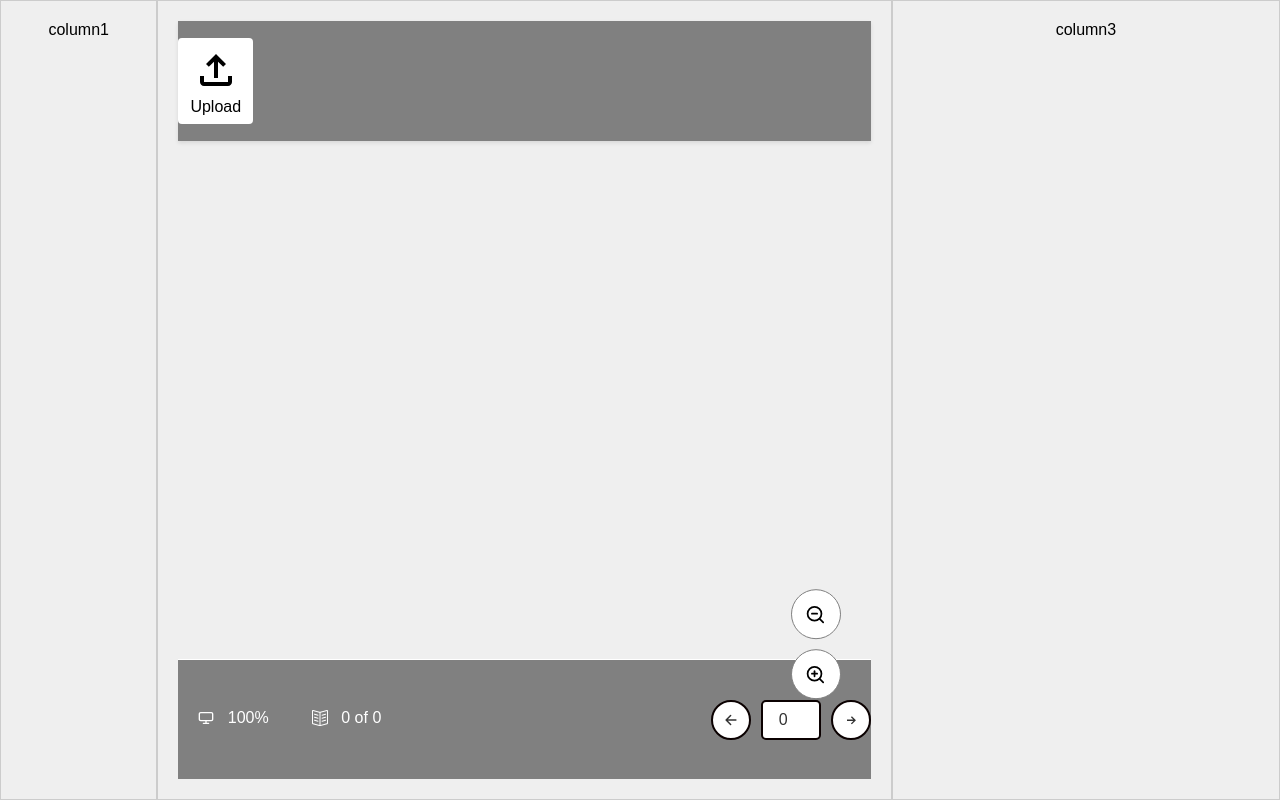
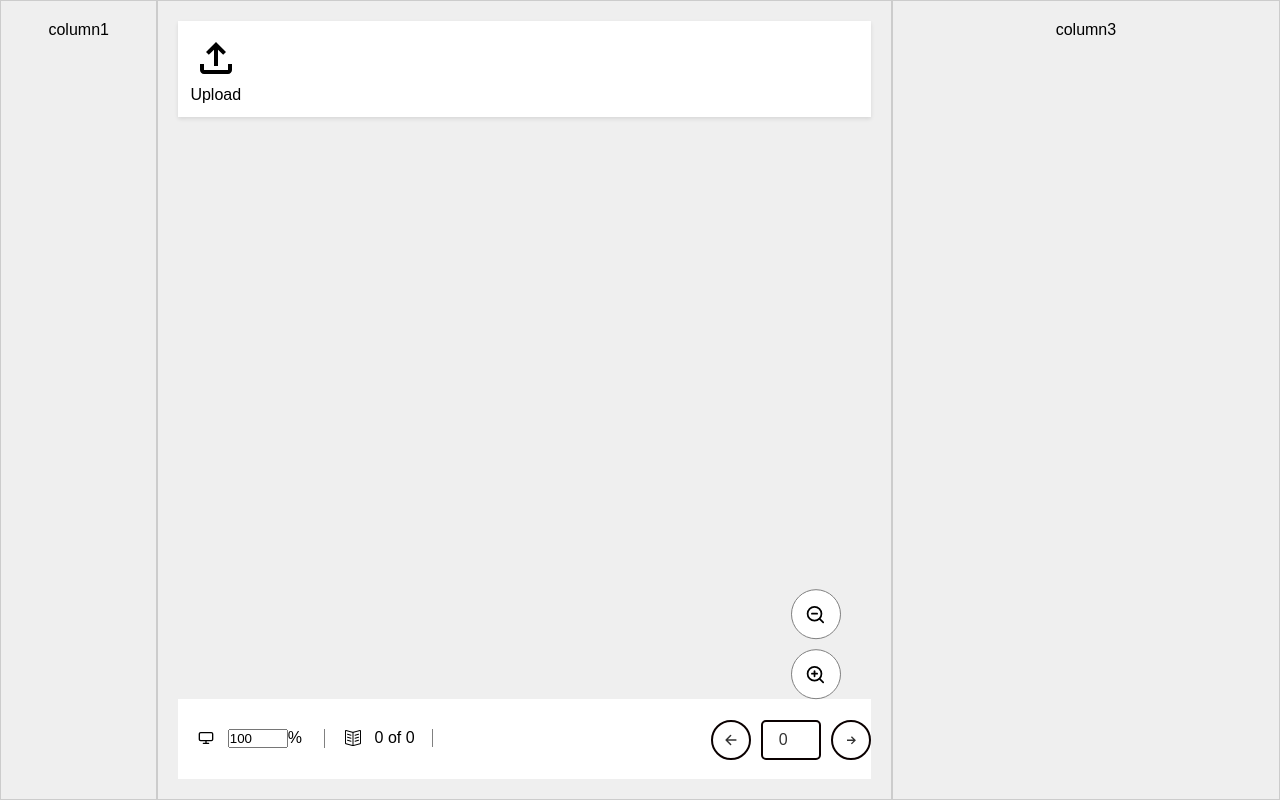
Before and after one commit to enjyashraf18/Annotation-tool, a React (Create React App) app: page / in a window 1280 px wide. Built offline with nearby package versions, Linux system fonts and the light colour scheme.

Commit message:
pdf finished

```diff
--- a/package.json
+++ b/package.json
@@ -9,6 +9,7 @@
     "react": "^18.3.1",
     "react-dom": "^18.3.1",
     "react-icons": "^5.2.1",
+    "react-medium-image-zoom": "^5.2.8",
     "react-pdf": "^9.1.0",
     "react-scripts": "5.0.1",
     "web-vitals": "^2.1.4"
--- a/src/App.css
+++ b/src/App.css
@@ -13,7 +13,7 @@ html, body {
 
 .main-container {
   display: flex;
-  min-height: 100svh; /* Ensure the container takes full viewport height */
+  min-height: 100vh; /* Ensure the container takes full viewport height */
 }
 
 .column {
@@ -52,8 +52,7 @@ html, body {
   height: 900px;
   overflow: auto;
   display: flex;
-  justify-content: center;
-  align-items: center;
+
 
 }
 
@@ -96,10 +95,11 @@ html, body {
 
 .image-container {
   width: 100%;
-  height: 900px;
+  height: 69vh; /* Ensure the container has a specific height */
   overflow: auto;
   display: flex;
-
+  justify-content: center;
+  align-items: center;
 }
 
 .image-container img {
@@ -159,12 +159,22 @@ html, body {
   height: 100vh;
 }
 
-.App-header, .App-footer {
-  background-color: grey;
-  color: white;
+.App-header{
+
+    background-color: white;
+
+    text-align: center;
+    padding: 0;
+    height: 12vh;
+
+
+}
+.App-footer {
+  background-color: white;
+
   text-align: center;
   padding: 0;
-  height: 15vh;
+  height: 10vh;
 
 }
 
@@ -183,7 +193,7 @@ html, body {
   display: flex;
   justify-content: center;
   align-items: center;
-  height: 70vh;
+  height: 65vh;
   position: relative;
 }
 
@@ -264,6 +274,7 @@ header {
 .footer-icons {
   display: flex;
   align-items: center;
+  color: black;
 }
 
 .footer-icons-right {
@@ -271,8 +282,18 @@ header {
   align-items: center;
 }
 
-.page-input {
-  width: 50px;
-  text-align: center;
-  height: 70vh;
+
+.pdf-document {
+  display: flex;
+
+  align-items: center;
+  width: 100%;
 }
+
+.pdf-page {
+  display: flex;
+  justify-content: center;
+  align-items: center;
+  width: auto !important;
+  margin: auto;
+}
--- a/src/App.js
+++ b/src/App.js
@@ -1,164 +1,3 @@
-
-// import React, { useState, useEffect } from 'react';
-// import './App.css';
-// import { MdOutlineFileUpload } from "react-icons/md";
-// import { IoArrowBack } from 'react-icons/io5';
-// import { GrFormNextLink } from "react-icons/gr";
-// import { CgScreen } from "react-icons/cg";
-// import { SlBookOpen } from "react-icons/sl";
-// import { FiZoomIn, FiZoomOut } from "react-icons/fi";
-// import PDFViewer from './components/PDFViewer';
-// import ImageDisplay from './components/ImageDisplay';
-// import './components/FileUpload.css';
-
-// function App() {
-//   const [file, setFile] = useState(null);
-//   const [fileType, setFileType] = useState(null);
-//   const [zoomLevel, setZoomLevel] = useState(1);
-//   const [numPages, setNumPages] = useState(1);
-//   const [pageNumber, setPageNumber] = useState(1);
-//   const [pageInput, setPageInput] = useState(1);
-
-//   function handleFile(e) {
-//     const selectedFile = e.target.files[0];
-//     const fileType = selectedFile.type;
-
-//     if (fileType === 'application/pdf') {
-//       setFileType('pdf');
-//       const reader = new FileReader();
-//       reader.onload = (e) => {
-//         setFile(e.target.result);
-//       };
-//       reader.readAsDataURL(selectedFile);
-//     } else if (fileType.startsWith('image/')) {
-//       setFileType('image');
-//       setFile(URL.createObjectURL(selectedFile));
-//     } else {
-//       setFileType(null);
-//       setFile(null);
-//     }
-//   }
-
-//   const onDocumentLoadSuccess = (numPages) => {
-//     setNumPages(numPages);
-//   };
-
-//   useEffect(() => {
-//     setPageInput(pageNumber);
-//   }, [pageNumber]);
-
-//   const goToPrevPage = () => {
-//     setPageNumber(prevPageNumber => Math.max(prevPageNumber - 1, 1));
-//   };
-
-//   const goToNextPage = () => {
-//     setPageNumber(prevPageNumber => Math.min(prevPageNumber + 1, numPages));
-//   };
-
-//   const handlePageInputChange = (e) => {
-//     const pageNumber = Number(e.target.value);
-//     if (pageNumber >= 1 && pageNumber <= numPages) {
-//       setPageNumber(pageNumber);
-//     }
-//   };
-
-//   const handleZoomIn = () => {
-//     if(fileType !== null){
-//       setZoomLevel(zoomLevel + 0.1);
-//     }
-//   };
-
-//   const handleZoomOut = () => {
-//     if(fileType !== null){
-//       setZoomLevel(Math.max(0.1, zoomLevel - 0.1));
-//     }
-//   };
-
-
-//   return (
-//     <div className="main-container">
-//       <div className='column column1'> column1</div>
-//       <div className="column column2">
-//       <div className="zoom-buttons">
-//         <button className="zoom-button" onClick={handleZoomOut}>
-//           <FiZoomOut size= "1.3rem"/>
-//         </button>
-//         <button className="zoom-button" onClick={handleZoomIn}>
-//           <FiZoomIn  size= "1.3rem"/>
-//         </button>
-//       </div>
-//       <div>
-//         <header className="App-header">
-//           <input
-//             type='file'
-//             name='file'
-//             id='file'
-//             onChange={handleFile}
-//             style={{ display: 'none' }}
-//           />
-//           <label htmlFor='file' className='fileUploadButton'>
-//             <MdOutlineFileUpload size="3rem" />
-//             <span>Upload</span>
-//           </label>
-//         </header>
-//         </div>
-//         <main className="App-main">
-//           {fileType === 'pdf' && (
-//             <PDFViewer
-//               pdfData={file}
-//               pageNumber={pageNumber}
-//               setPageNumber={setPageNumber}
-//               zoomLevel={zoomLevel}
-//               setZoomLevel={setZoomLevel}
-//               onDocumentLoadSuccess={onDocumentLoadSuccess}
-//             />
-//           )}
-//           {fileType === 'image' && <ImageDisplay imageData={file} />}
-
-//         </main>
-//         <footer className="App-footer">
-//           <div>
-//             <p className="footer-icons">
-//               <CgScreen /> <span>   </span>
-//               {Math.round(zoomLevel * 100)}% <span>      </span>
-//             </p>
-//             <p className="footer-icons">
-//               <SlBookOpen /> <span>   </span>
-//               {pageNumber} of {numPages} <span>    </span>
-//             </p>
-//           </div>
-//           <div className="footer-icons-right">
-//             <button onClick={goToPrevPage} disabled={pageNumber <= 1}>
-//               <IoArrowBack />
-//             </button>
-//             <input
-//               type="number"
-//               value={pageInput}
-//               onChange={handlePageInputChange}
-//               min="1"
-//               max={numPages}
-//               className="page-input"
-//             />
-//             <button onClick={goToNextPage} disabled={pageNumber >= numPages}>
-//               <GrFormNextLink />
-//             </button>
-//           </div>
-//         </footer>
-//       </div>
-//       <div className='column column3'>column3</div>
-//     </div>
-//   );
-// }
-
-// export default App;
-
-
-
-
-
-
-
-
 import React, { useState, useEffect } from 'react';
 import './App.css';
 import { MdOutlineFileUpload } from "react-icons/md";
@@ -177,29 +16,30 @@ function App() {
   const [zoomLevel, setZoomLevel] = useState(1);
   const [numPages, setNumPages] = useState(0);
   const [pageNumber, setPageNumber] = useState(0);
-  const [pageInput, setPageInput] = useState(1);
+  const [pageInput, setPageInput] = useState('');
+  const [zoomInput, setZoomInput] = useState('');
 
   function handleFile(e) {
     const selectedFile = e.target.files[0];
-    const fileType = selectedFile.type;
+    const fileType = selectedFile?.type;
 
     if (fileType === 'application/pdf') {
       setFileType('pdf');
       const reader = new FileReader();
-      setZoomLevel(1)
+      setZoomLevel(1);
       reader.onload = (e) => {
         setFile(e.target.result);
       };
       reader.readAsDataURL(selectedFile);
-    } else if (fileType.startsWith('image/')) {
-      setZoomLevel(1)
-      setNumPages(1)
-      setPageNumber(1)
+    } else if (selectedFile && fileType.startsWith('image/')) {
+      setFile(URL.createObjectURL(selectedFile));
+      setZoomLevel(1);
       setFileType('image');
-      setFile(URL.createObjectURL(selectedFile));
+      setNumPages(1);
+      setPageNumber(1);
     } else {
+      setFile(null);
       setFileType(null);
-      setFile(null);
       setNumPages(0);
       setPageNumber(0);
     }
@@ -207,11 +47,16 @@ function App() {
 
   const onDocumentLoadSuccess = (numPages) => {
     setNumPages(numPages);
+    setPageNumber(1);
   };
 
   useEffect(() => {
     setPageInput(pageNumber);
   }, [pageNumber]);
+
+  useEffect(() => {
+    setZoomInput(Math.round(zoomLevel * 100));
+  }, [zoomLevel]);
 
   const goToPrevPage = () => {
     setPageNumber(prevPageNumber => Math.max(prevPageNumber - 1, 1));
@@ -222,21 +67,53 @@ function App() {
   };
 
   const handlePageInputChange = (e) => {
-    const pageNumber = Number(e.target.value);
-    if (pageNumber >= 1 && pageNumber <= numPages) {
+    const value = e.target.value;
+    setPageInput(value);
+    const pageNumber = Number(value);
+    if (!isNaN(pageNumber) && pageNumber >= 1 && pageNumber <= numPages) {
       setPageNumber(pageNumber);
     }
   };
 
+  const handlePageInputBlur = () => {
+    if (pageInput === '' || isNaN(pageInput) || pageInput < 1 || pageInput > numPages) {
+      setPageInput(pageNumber);
+    } else {
+      setPageNumber(Number(pageInput));
+    }
+  };
+
   const handleZoomIn = () => {
-    if(fileType){
+    if (fileType) {
       setZoomLevel(zoomLevel + 0.1);
     }
   };
 
   const handleZoomOut = () => {
-    if(fileType){
+    if (fileType) {
       setZoomLevel(Math.max(0.1, zoomLevel - 0.1));
+    }
+  };
+
+  const handleZoomInputChange = (e) => {
+    const value = e.target.value;
+    setZoomInput(value);
+    if (value === '' || (!isNaN(value) && value >= 10 && value <= 500)) {
+      setZoomInput(value);
+    }
+  };
+
+  const handleZoomInputBlur = () => {
+    if (zoomInput === '' || isNaN(zoomInput) || zoomInput < 10 || zoomInput > 500) {
+      setZoomInput(Math.round(zoomLevel * 100));
+    } else {
+      setZoomLevel(zoomInput / 100);
+    }
+  };
+
+  const handleZoomInputKeyPress = (e) => {
+    if (e.key === 'Enter') {
+      handleZoomInputBlur();
     }
   };
 
@@ -246,10 +123,10 @@ function App() {
       <div className="column column2">
         <div className="zoom-buttons">
           <button className="zoom-button" onClick={handleZoomOut}>
-        <FiZoomOut size= "1.3rem"/>
+            <FiZoomOut size="1.3rem" />
           </button>
           <button className="zoom-button" onClick={handleZoomIn}>
-        <FiZoomIn  size= "1.3rem"/>
+            <FiZoomIn size="1.3rem" />
           </button>
         </div>
         <header className="App-header">
@@ -265,7 +142,6 @@ function App() {
             <span>Upload</span>
           </label>
         </header>
-
         <main className="App-main">
           {fileType === 'pdf' && (
             <PDFViewer
@@ -277,32 +153,28 @@ function App() {
               onDocumentLoadSuccess={onDocumentLoadSuccess}
             />
           )}
-          {/* {fileType === 'pdf' && (
-            <div className="pdf-container">
-              <PDFViewer
-                pdfData={file}
-                pageNumber={pageNumber}
-                setPageNumber={setPageNumber}
-                zoomLevel={zoomLevel}
-                setZoomLevel={setZoomLevel}
-                onDocumentLoadSuccess={onDocumentLoadSuccess}
-              />
-            </div>
-          )} */}
-          {/* {fileType === 'image' && <ImageDisplay imageData={file} />} */}
-          {fileType === 'image' &&
+          {fileType === 'image' && (
             <ImageDisplay
               imageData={file}
               zoomLevel={zoomLevel}
-          />}
-
-          {fileType === null }
+            />
+          )}
         </main>
         <footer className="App-footer">
           <div>
             <p className="footer-icons">
               <CgScreen /> <span>   </span>
-              {Math.round(zoomLevel * 100)}% <span>      </span>
+              <input
+                type="number"
+                value={zoomInput}
+                onChange={handleZoomInputChange}
+                onBlur={handleZoomInputBlur}
+                onKeyPress={handleZoomInputKeyPress}
+                min="10"
+                max="500"
+                className="zoom-input-footer"
+              />
+              % <span>      </span>
             </p>
             <p className="footer-icons">
               <SlBookOpen /> <span>   </span>
@@ -317,6 +189,7 @@ function App() {
               type="number"
               value={pageInput}
               onChange={handlePageInputChange}
+              onBlur={handlePageInputBlur}
               min="1"
               max={numPages}
               className="page-input"
--- a/src/components/ImageDisplay.jsx
+++ b/src/components/ImageDisplay.jsx
@@ -67,7 +67,7 @@ const ImageDisplay = ({ imageData, zoomLevel}) => {
         overflow: 'auto',
         position: 'relative',
         width: '100%',
-        height: '60vh',
+        height: '69vh',
         display: 'flex',
 
       }}
```
Also changed, not shown: src/components/FileUpload.css (+4 -4 lines), src/components/PDFViewer.jsx (+3 -21 lines), 1 other file (tests, documents, lock files or other folders). Lines whose indentation alone changed are shown as unchanged.
